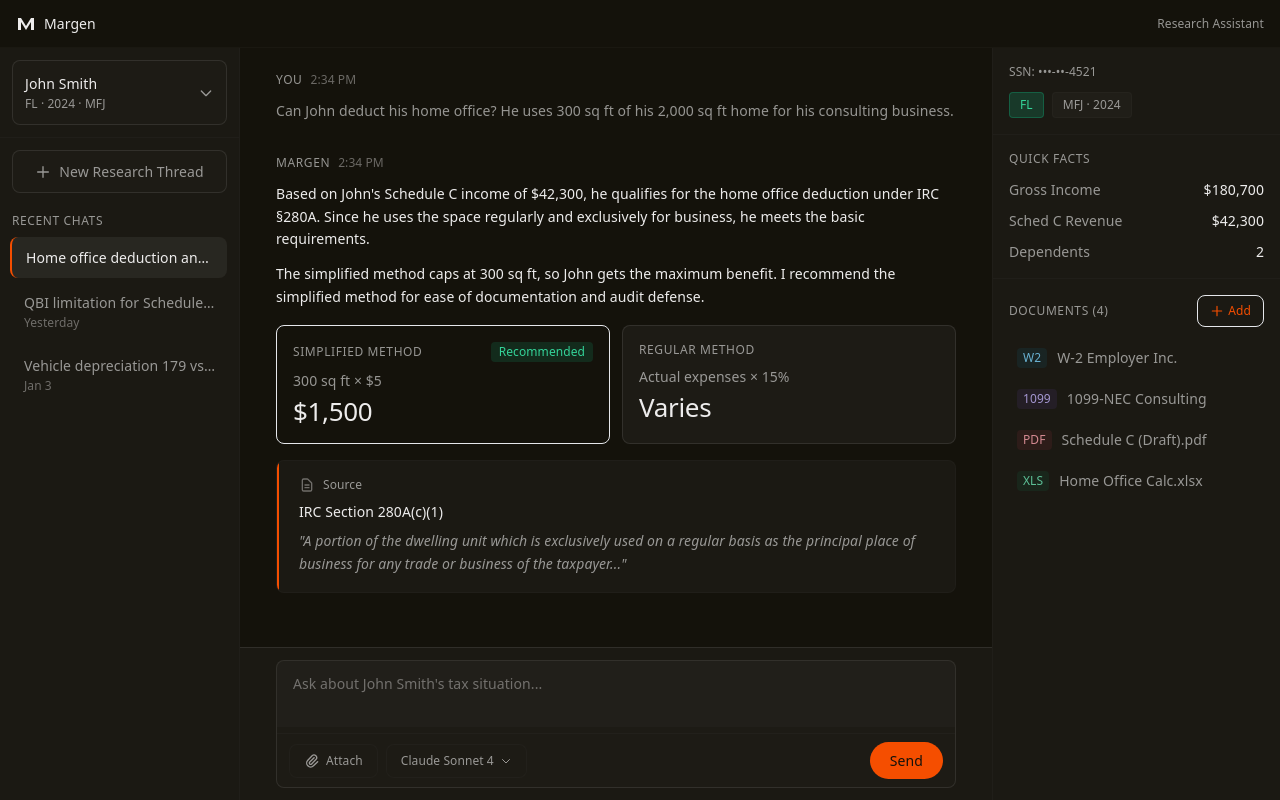
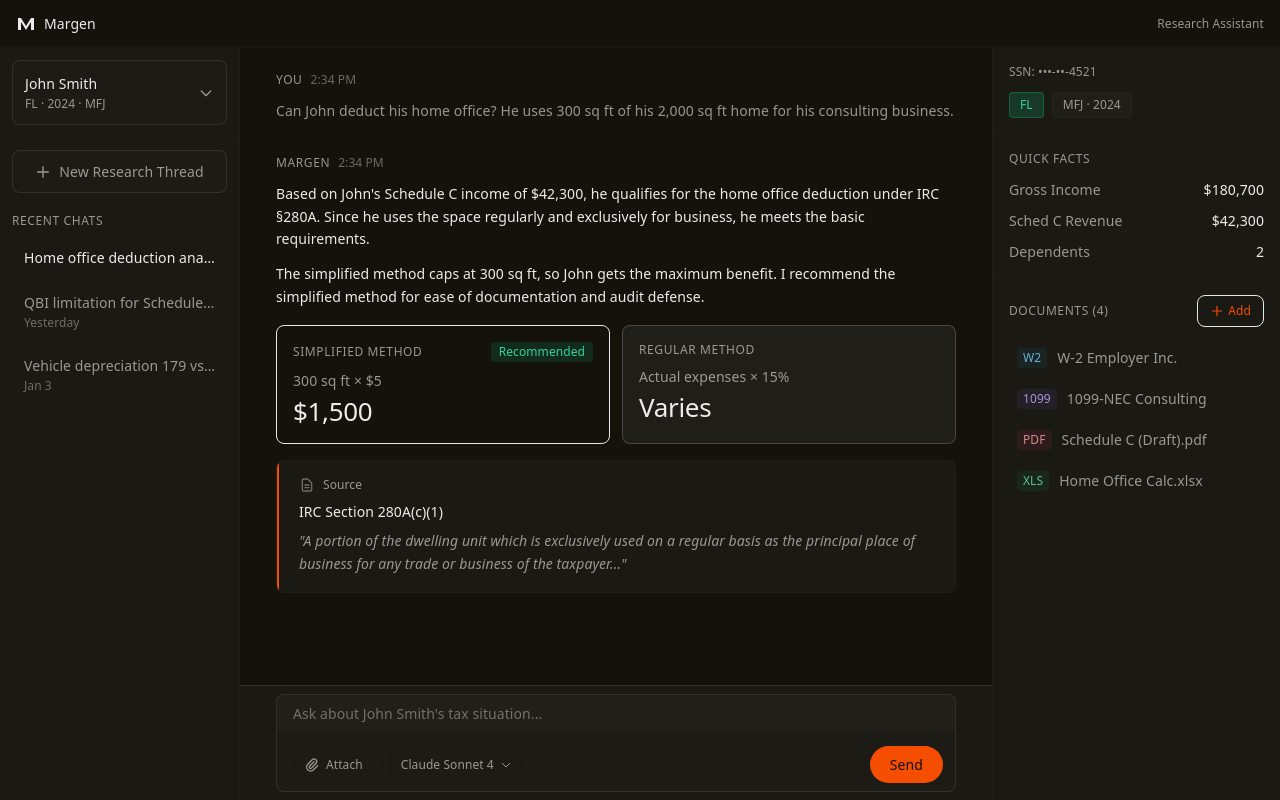
Before and after one commit to s-jag/landing_margen, a Next.js app: page /chat in a window 1280 px wide. Built offline with nearby package versions, Linux system fonts and the light colour scheme.

Commit message:
chat ui v1.3

```diff
--- a/src/app/chat/page.tsx
+++ b/src/app/chat/page.tsx
@@ -205,7 +205,7 @@ function ComparisonCard({ options }: { options: NonNullable<Message['comparison'
           className={`p-4 rounded-md border ${
             option.recommended
               ? 'bg-accent/5 border-accent/30'
-              : 'bg-card-02 border-border-02'
+              : 'bg-card-03 border-border-03'
           }`}
         >
           <div className="flex items-center justify-between mb-2">
@@ -329,7 +329,7 @@ export default function ChatPage() {
                   key={thread.id}
                   className={`px-3 py-2.5 rounded-md cursor-pointer transition-colors mb-1 ${
                     thread.active
-                      ? 'bg-white/[0.06] border-l-2 border-accent -ml-[2px] pl-[14px]'
+                      ? 'bg-accent/10'
                       : 'hover:bg-card-02'
                   }`}
                 >
@@ -399,17 +399,17 @@ export default function ChatPage() {
           </div>
 
           {/* Input Area - GROUNDED */}
-          <div className="border-t border-border-02 p-3 bg-card">
+          <div className="border-t border-border-02 p-2 bg-card">
             <div className="max-w-[680px] mx-auto">
               <div className="bg-card-02 border border-border-02 rounded-md overflow-hidden focus-within:border-accent/50 focus-within:ring-1 focus-within:ring-accent/20 transition-all">
                 <textarea
                   value={inputValue}
                   onChange={(e) => setInputValue(e.target.value)}
                   placeholder={`Ask about ${selectedClient.name}'s tax situation...`}
-                  className="w-full bg-white/[0.02] text-sm text-text placeholder:text-text-tertiary resize-none outline-none px-4 py-3"
-                  rows={2}
+                  className="w-full bg-white/[0.02] text-sm text-text placeholder:text-text-tertiary resize-none outline-none px-4 py-2"
+                  rows={1}
                 />
-                <div className="flex items-center justify-between px-3 py-2 bg-card-03/50 border-t border-border-01">
+                <div className="flex items-center justify-between px-3 py-2 bg-card-03/50">
                   <div className="flex items-center gap-2">
                     <button className="flex items-center gap-1.5 px-3.5 py-2 text-xs text-text-secondary hover:text-text bg-card-02 hover:bg-card-03 border border-border-01 rounded-md transition-colors">
                       <svg className="w-4 h-4" fill="none" viewBox="0 0 24 24" stroke="currentColor">
--- a/src/app/globals.css
+++ b/src/app/globals.css
@@ -352,6 +352,12 @@
   .spin {
     animation: spin 1s linear infinite;
   }
+
+  /* Tabular figures for financial data - ensures $ signs and digits align */
+  .tabular-nums {
+    font-variant-numeric: tabular-nums;
+    font-feature-settings: 'tnum';
+  }
 }
 
 /* Keyframe animations */
```
